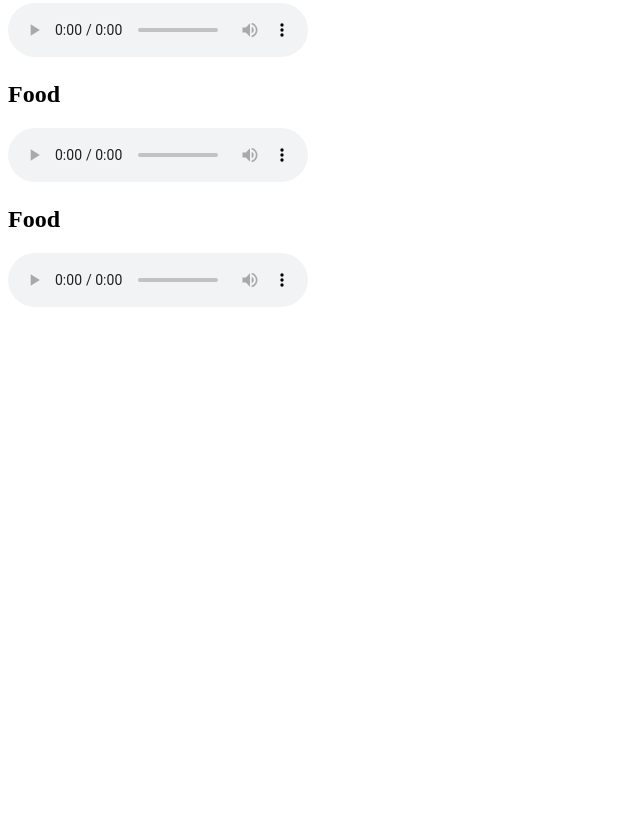
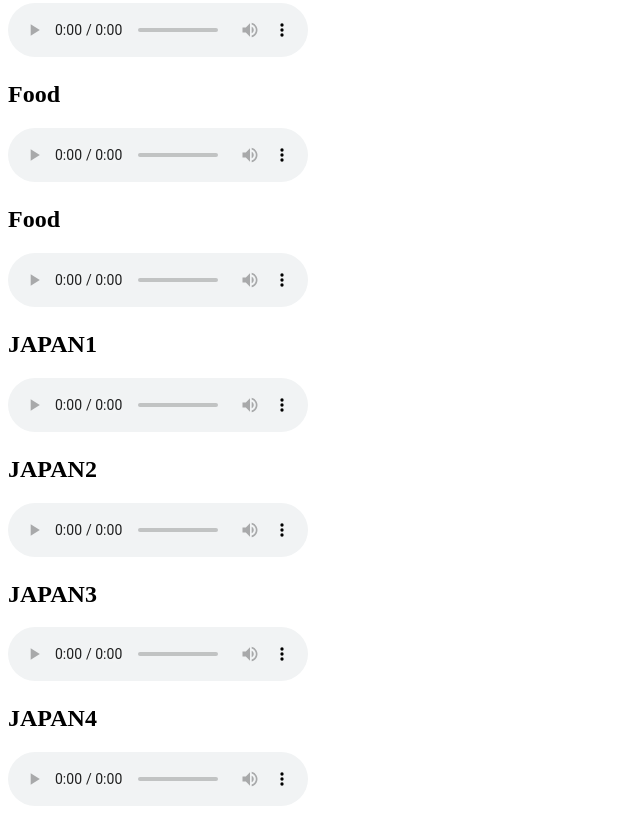
Before and after one commit to bdoersch/pleased, a plain HTML site: page index.html in a window 1280 px wide. Shown: the part 9734-10552 px from the top of the page, without its empty margins (0-640 px from the left). Before the commit the page ends 10053 px from the top, so only its background shows below. Drawn offline with Linux system fonts and the light colour scheme.

Commit message:
Update index.html

```diff
--- a/index.html
+++ b/index.html
@@ -569,6 +569,33 @@
     Your browser does not support the audio element.
   </audio>
 
+        <!-- JAPAN -->
+  <h2>JAPAN1</h2>
+  <audio controls>
+    <source src="AniDL-Yuru-Camp-01-720p-BDEnglis.mp3" type="audio/mpeg">
+    Your browser does not support the audio element.
+  </audio>
+
+        <!-- JAPAN -->
+  <h2>JAPAN2</h2>
+  <audio controls>
+    <source src="AniDL-Yuru-Camp-02-720p-BDEnglis.mp3" type="audio/mpeg">
+    Your browser does not support the audio element.
+  </audio>
+
+        <!-- JAPAN -->
+  <h2>JAPAN3</h2>
+  <audio controls>
+    <source src="AniDL-Yuru-Camp-03-720p-BDEnglis.mp3" type="audio/mpeg">
+    Your browser does not support the audio element.
+  </audio>
+
+        <!-- JAPAN -->
+  <h2>JAPAN4</h2>
+  <audio controls>
+    <source src="AniDL-Yuru-Camp-04-720p-BDEnglis.mp3" type="audio/mpeg">
+    Your browser does not support the audio element.
+  </audio>
 
 </body>
 </html>
```
